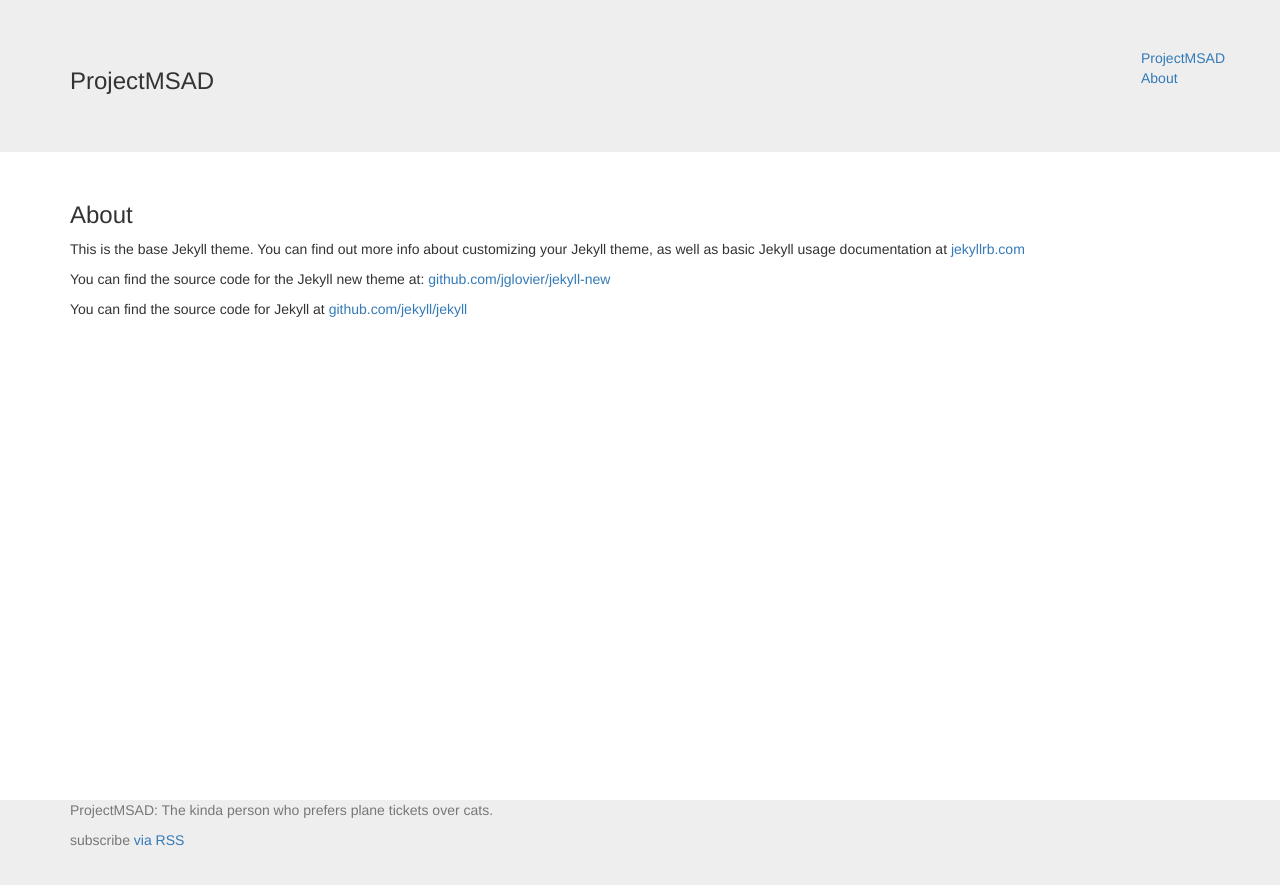
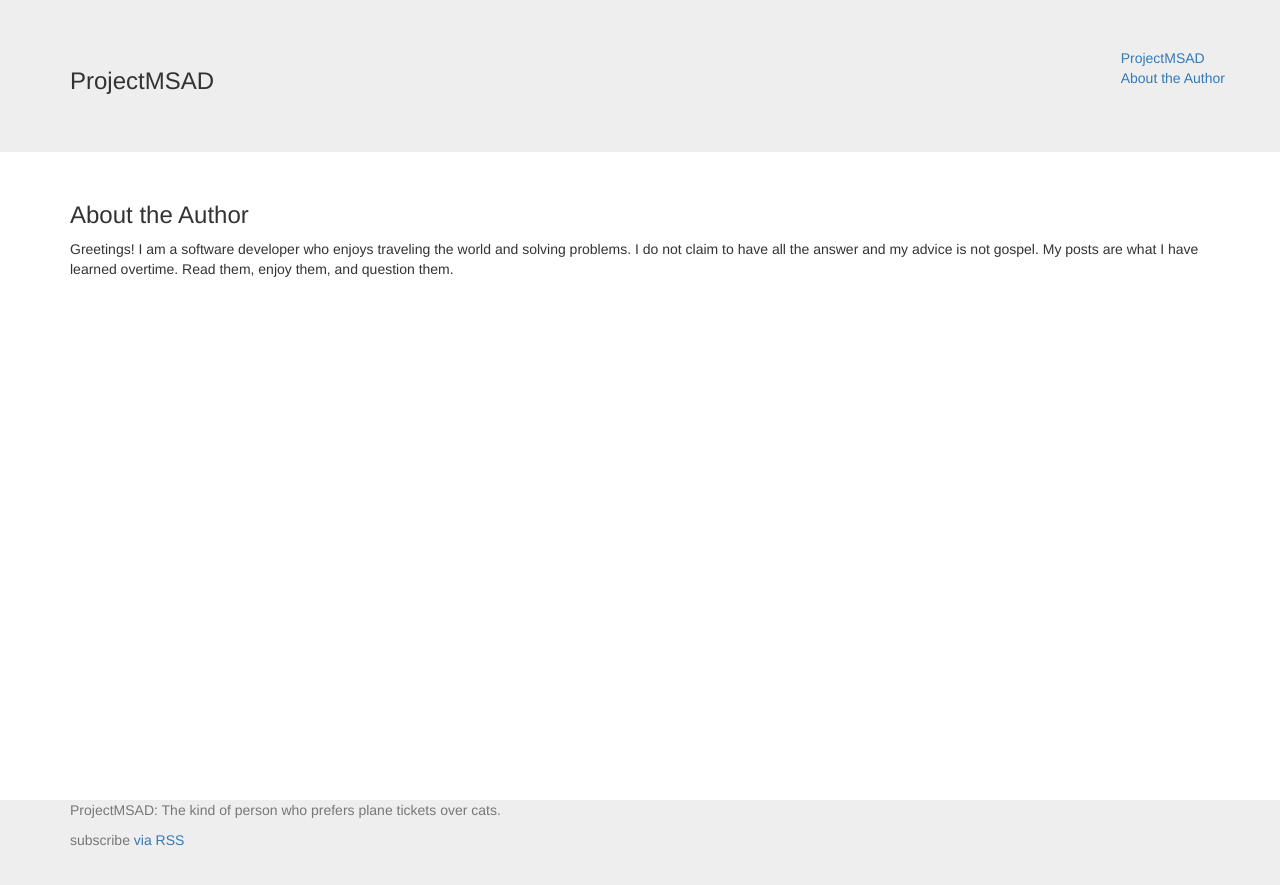
Before and after one commit to swatro/project-msad, a Jekyll site: the page built from about.md, in a window 1280 px wide. Shown: the top 885 px of the page. Built offline with Jekyll 4.4.1, drawn with Linux system fonts in a browser that asks for light colours.

Commit message:
Adds content to the about me. Changes the grammer for site description.

```diff
--- a/_config.yml
+++ b/_config.yml
@@ -1,7 +1,7 @@
 # Site settings
 title: ProjectMSAD
 description: > # this means to ignore newlines until "baseurl:"
-  The kinda person who prefers plane tickets over cats.
+  The kind of person who prefers plane tickets over cats.
 baseurl: "" # the subpath of your site, e.g. /blog/
 url: "project-msad.herokuapp.com" # the base hostname & protocol for your site
 
--- a/about.md
+++ b/about.md
@@ -1,11 +1,7 @@
 ---
 layout: page
-title: About
+title: About the Author
 permalink: /about/
 ---
 
-This is the base Jekyll theme. You can find out more info about customizing your Jekyll theme, as well as basic Jekyll usage documentation at [jekyllrb.com](http://jekyllrb.com/)
-
-You can find the source code for the Jekyll new theme at: [github.com/jglovier/jekyll-new](https://github.com/jglovier/jekyll-new)
-
-You can find the source code for Jekyll at [github.com/jekyll/jekyll](https://github.com/jekyll/jekyll)
+Greetings! I am a software developer who enjoys traveling the world and solving problems. I do not claim to have all the answer and my advice is not gospel. My posts are what I have learned overtime. Read them, enjoy them, and question them.
```
